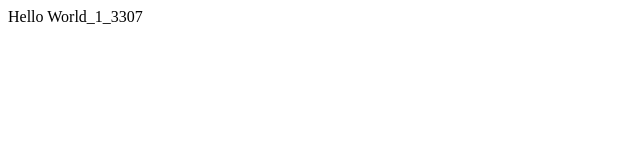
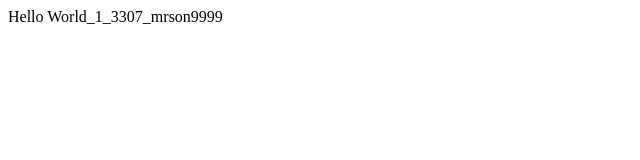
Before and after one commit to sjlook3/tt_walkthrough_git1, a website: page webapp/index.html in a window 1280 px wide. Shown: the whole page, without its empty margins (0-640 px from the left). Drawn offline with Linux system fonts and the light colour scheme.

Commit message:
mrson9999_test

```diff
--- a/webapp/index.html
+++ b/webapp/index.html
@@ -5,6 +5,6 @@
 	<title>UI5 Walkthrough</title>
 </head>
 <body>
-	<div>Hello World_1_3307</div>
+	<div>Hello World_1_3307_mrson9999</div>
 </body>
 </html>
```
